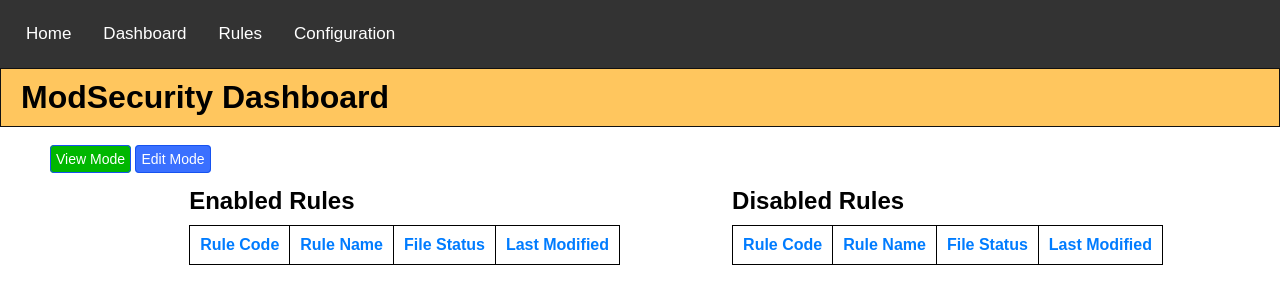
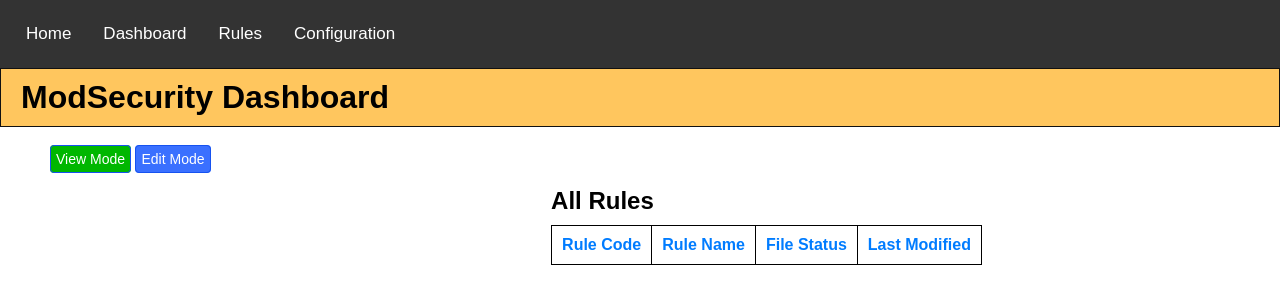
Before and after one commit to m0nK3man/ModSec-UI, a Flask app: page /rules?view_mode=view in a window 1280 px wide. Shown: the top 304 px of the page. Run offline with Flask 3, Linux system fonts and the light colour scheme; a user stored in the database is signed in; tables that the repository leaves empty hold one stand-in row (values such as "Sample post"); lists and menus that the app fills with data are empty.

Commit message:
rm disabled table

```diff
--- a/modsec_manager/rules_func.py
+++ b/modsec_manager/rules_func.py
@@ -7,8 +7,7 @@ from libs.var import MODSECURITY_RULES_DIR
 def list_rules():
     """List all rules with their change status from the database"""
     session = Session()
-    enabled_rules = []
-    disabled_rules = []
+    all_rules = []
 
     try:
         # Exclude config entries
@@ -32,16 +31,12 @@ def list_rules():
                     'enabled': not rule.rule_path.endswith(".disable"),
                     'changed': rule.is_modified
                 }
-
-                if rule_info['enabled']:
-                    enabled_rules.append(rule_info)
-                else:
-                    disabled_rules.append(rule_info)
+                all_rules.append(rule_info)
 
     finally:
         session.close()
 
-    return enabled_rules, disabled_rules
+    return all_rules
 
 def save_rule(filename, content):
     """Save rule content and track changes in database"""
--- a/routes/rules.py
+++ b/routes/rules.py
@@ -13,10 +13,9 @@ def rules():
     view_mode = request.args.get('view_mode', session.get('view_mode', 'view'))
     # Store the current view_mode in session
     session['view_mode'] = view_mode
-    enabled_rules, disabled_rules = list_rules()
+    all_rules = list_rules()
     return render_template('rules.html',
-                         enabled_rules=enabled_rules,
-                         disabled_rules=disabled_rules,
+                         all_rules=all_rules,
                          view_mode=view_mode)
 
 @bp.route('/toggle_rule/<filename>')
@@ -27,8 +26,7 @@ def toggle_rule_view(filename):
         flash("Cannot modify rules in view mode!","error")
         return redirect(url_for('rules.rules'))
 
-    enabled_rules, disabled_rules = list_rules()
-    all_rules = enabled_rules + disabled_rules
+    all_rules = list_rules()
 
     rule = next((rule for rule in all_rules if rule['filename'] == filename), None)
     if rule:
@@ -44,8 +42,7 @@ def edit_rule(filename):
         flash("Cannot edit rules in view mode!","error")
         return redirect(url_for('rules.rules'))
 
-    enabled_rules, disabled_rules = list_rules()
-    all_rules = enabled_rules + disabled_rules
+    all_rules = list_rules()
 
     rule = next((rule for rule in all_rules if rule['filename'] == filename), None)
     if not rule:
--- a/templates/rules.html
+++ b/templates/rules.html
@@ -10,13 +10,13 @@
            class="button {% if view_mode == 'edit' %}active{% endif %}">Edit Mode</a>
     </div>
 
-    {% if enabled_rules|selectattr('changed', 'true')|list or disabled_rules|selectattr('changed', 'true')|list %}
+    {% if all_rules|selectattr('changed', 'true')|list %}
     <form action="{{ url_for('rules.commit_changes_view') }}" method="post" class="commit-form">
         <!-- Preserve view mode when committing -->
         <input type="hidden" name="view_mode" value="{{ view_mode }}">
         <button type="submit"
                 class="button commit {% if not (enabled_rules|selectattr('changed', 'true')|list + disabled_rules|selectattr('changed', 'true')|list) %}disabled{% endif %}"
-                {% if not (enabled_rules|selectattr('changed', 'true')|list + disabled_rules|selectattr('changed', 'true')|list) %}disabled{% endif %}>
+                {% if not (all_rules|selectattr('changed', 'true')|list) %}disabled{% endif %}>
             Save Changes
         </button>
     </form>
@@ -24,7 +24,7 @@
 </div>
 
 <div class="rule-block">
-    <h2>Enabled Rules</h2>
+    <h2>All Rules</h2>
     <table>
         <tr>
             <th style="display:none;">ID</th> <!-- ID hidden but used for sorting -->
@@ -36,7 +36,7 @@
             <th>Actions</th>
             {% endif %}
         </tr>
-        {% for rule in enabled_rules|sort(attribute='id') %}
+        {% for rule in all_rules|sort(attribute='id') %}
         <tr class="{% if rule.changed %}changed{% endif %}">
             <td style="display:none;">{{ rule.id }}</td> <!-- Hidden ID column -->
             <td>{{ rule.rule_code }}</td>
@@ -54,35 +54,4 @@
     </table>
 </div>
 
-<div class="rule-block">
-    <h2>Disabled Rules</h2>
-    <table>
-        <tr>
-            <th style="display:none;">ID</th> <!-- ID hidden but used for sorting -->
-            <th>Rule Code</th>
-            <th>Rule Name</th>
-            <th>File Status</th>
-            <th>Last Modified</th>
-            {% if view_mode == 'edit' %}
-            <th>Actions</th>
-            {% endif %}
-        </tr>
-        {% for rule in disabled_rules|sort(attribute='id') %}
-        <tr class="{% if rule.changed %}changed{% endif %}">
-            <td style="display:none;">{{ rule.id }}</td> <!-- Hidden ID column -->
-            <td>{{ rule.rule_code }}</td>
-            <td>{{ rule.rule_name }}</td>
-            <td class="{{ 'modified' if rule.changed }}">{{ 'Changed' if rule.changed else 'Unchanged' }}</td>
-            <td>{{ rule.last_modified.strftime('%Y-%m-%d %H:%M:%S') if rule.last_modified else 'N/A' }}</td>
-	    {% if view_mode == 'edit' %}
-            <td>
-                <a class="button" href="{{ url_for('rules.toggle_rule_view', filename=rule.filename) }}">Enable</a> |
-                <a class="button" href="{{ url_for('rules.edit_rule', filename=rule.filename) }}">Edit</a>
-            </td>
-            {% endif %}
-        </tr>
-        {% endfor %}
-    </table>
-</div>
-
 {% endblock %}
```
